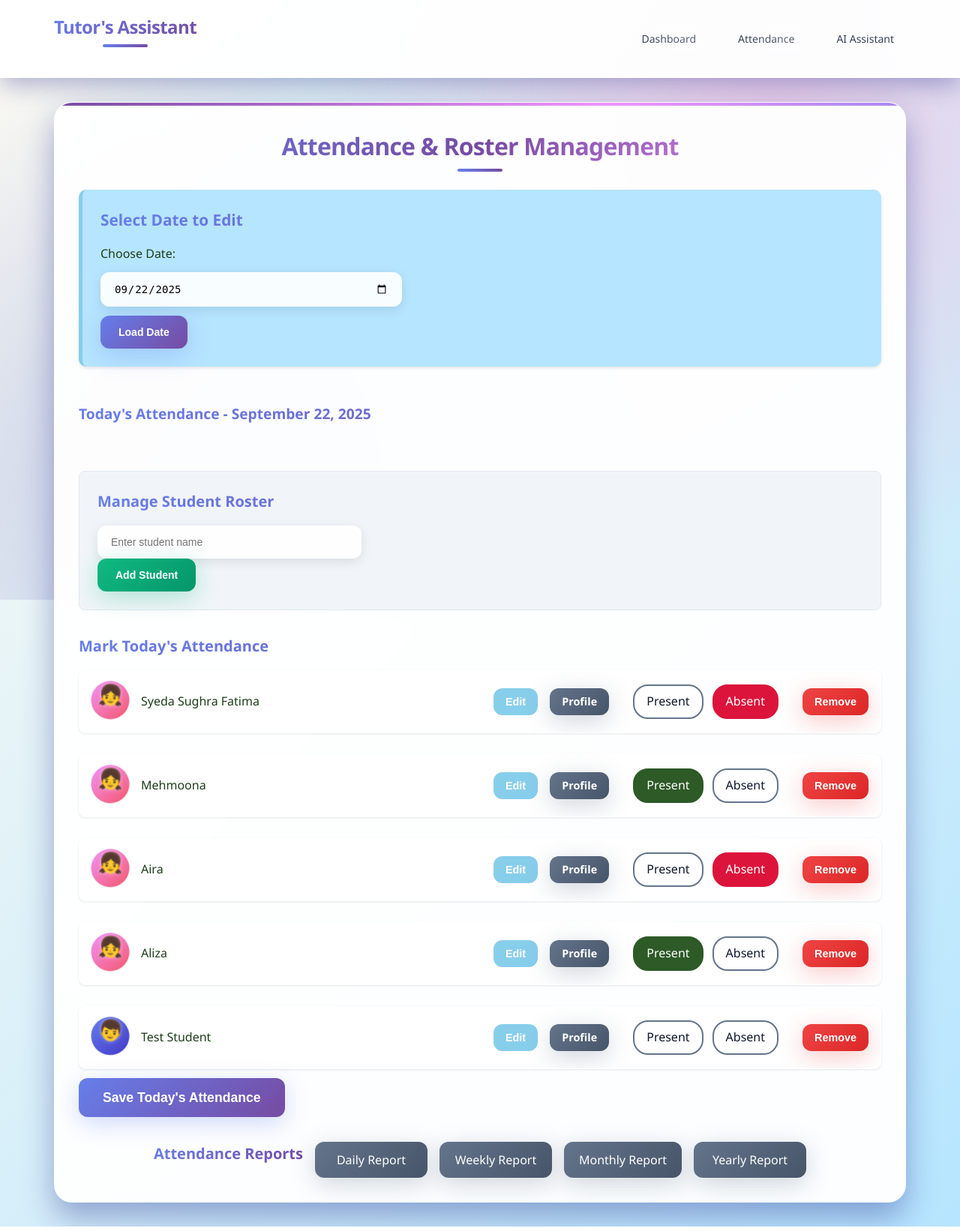
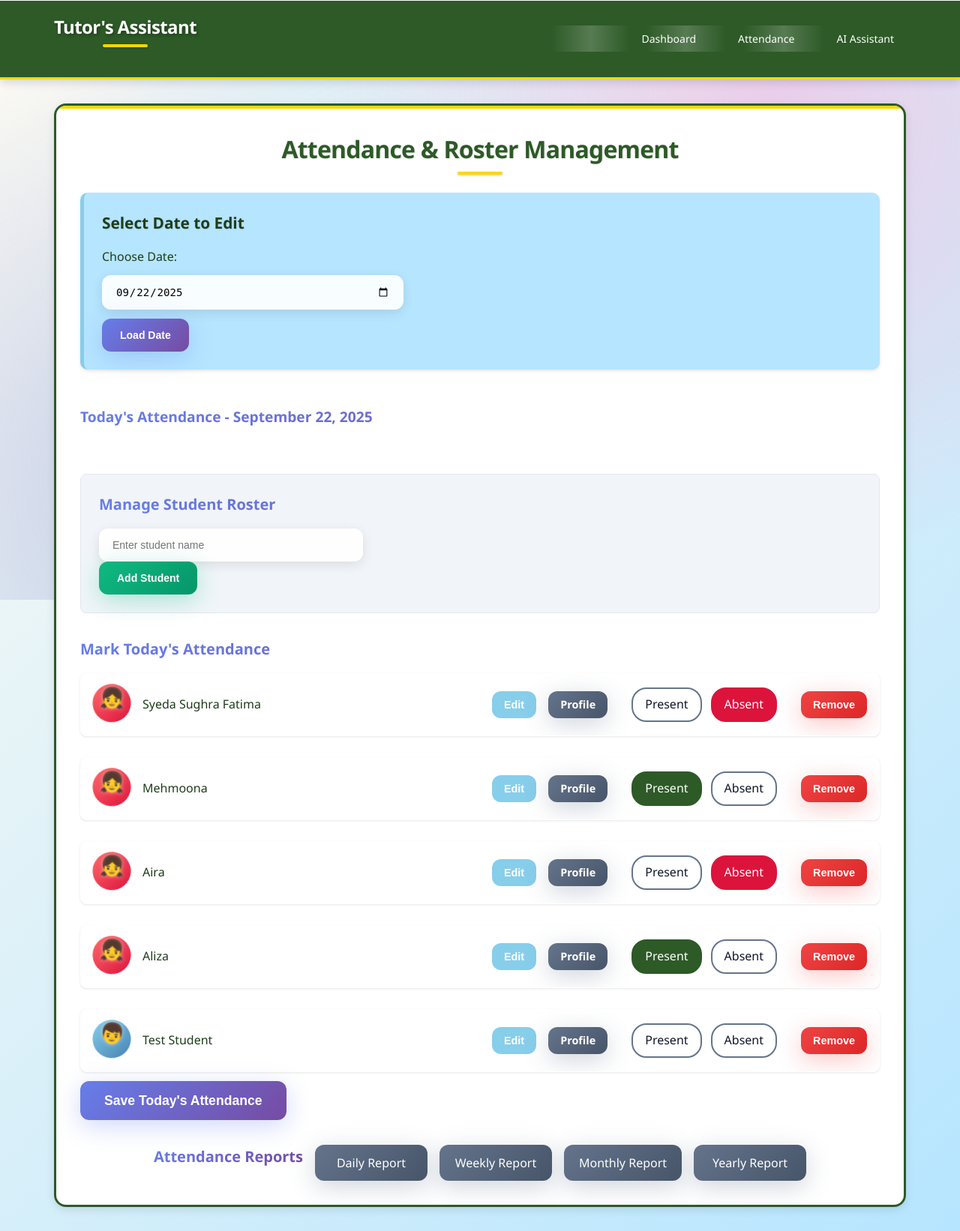
Before and after one commit to tayyabahamna-design/EDUSENSEI, a Flask app: page /attendance in a window 1280 px wide. Shown: the whole page at 75% size. Run offline with Flask 3, Linux system fonts and the light colour scheme.

Commit message:
Update application styles to give it a primary school theme
Refactor the site's CSS to adopt a primary school theme, changing colors, fonts, and element styling to match the user's request.

Replit-Commit-Author: Agent
Replit-Commit-Session-Id: e811a359-247c-491c-9f04-fa48b8e94298
Replit-Commit-Checkpoint-Type: intermediate_checkpoint
Replit-Commit-Screenshot-Url: https://storage.googleapis.com/screenshot-production-us-central1/aae0de03-32e8-4033-b269-ac9b096c8481/e811a359-247c-491c-9f04-fa48b8e94298/GCHSmwI

```diff
--- a/static/css/style.css
+++ b/static/css/style.css
@@ -95,12 +95,11 @@ body::before {
 
 /* Navigation */
 .navbar {
-    background: rgba(255, 255, 255, 0.95);
-    border-bottom: 1px solid rgba(255, 255, 255, 0.2);
+    background: var(--chalkboard-green);
+    border-bottom: 3px solid var(--pencil-yellow);
     padding: 1rem 0;
-    box-shadow: 0 8px 32px rgba(31, 38, 135, 0.37);
-    backdrop-filter: blur(20px);
-    border: 1px solid rgba(255, 255, 255, 0.18);
+    box-shadow: 0 4px 12px rgba(0, 0, 0, 0.15);
+    border-top: 1px solid var(--paper-light);
 }
 
 .nav-container {
@@ -113,13 +112,11 @@ body::before {
 }
 
 .nav-title {
-    background: linear-gradient(135deg, #667eea 0%, #764ba2 100%);
-    -webkit-background-clip: text;
-    -webkit-text-fill-color: transparent;
-    background-clip: text;
+    color: var(--paper-light);
     font-size: 1.5rem;
     font-weight: 700;
     letter-spacing: -0.025em;
+    text-shadow: 2px 2px 4px rgba(0, 0, 0, 0.3);
 }
 
 .nav-menu {
@@ -129,15 +126,14 @@ body::before {
 }
 
 .nav-link {
-    color: var(--gray-700);
+    color: var(--paper-light);
     text-decoration: none;
     padding: 0.5rem 1rem;
-    border-radius: 12px;
+    border-radius: 8px;
     transition: all 0.3s ease;
     font-weight: 500;
     font-size: 0.875rem;
     position: relative;
-    overflow: hidden;
 }
 
 .nav-link::before {
@@ -446,16 +441,14 @@ body::before {
 
 /* Page Headers */
 h1 {
-    background: linear-gradient(135deg, #667eea 0%, #764ba2 50%, #f093fb 100%);
-    -webkit-background-clip: text;
-    -webkit-text-fill-color: transparent;
-    background-clip: text;
+    color: var(--chalkboard-green);
     margin-bottom: 2rem;
     font-size: 2rem;
     text-align: center;
     font-weight: 700;
     letter-spacing: -0.025em;
     position: relative;
+    text-shadow: 1px 1px 2px rgba(0, 0, 0, 0.1);
 }
 
 h1::after {
@@ -466,18 +459,17 @@ h1::after {
     transform: translateX(-50%);
     width: 60px;
     height: 4px;
-    background: linear-gradient(90deg, #667eea, #764ba2);
+    background: var(--pencil-yellow);
     border-radius: 2px;
+    box-shadow: 0 1px 3px rgba(0, 0, 0, 0.2);
 }
 
 h2 {
-    background: linear-gradient(135deg, #667eea 0%, #764ba2 100%);
-    -webkit-background-clip: text;
-    -webkit-text-fill-color: transparent;
-    background-clip: text;
+    color: var(--chalkboard-green);
     margin-bottom: 1.5rem;
     font-weight: 600;
     font-size: 1.5rem;
+    text-shadow: 1px 1px 2px rgba(0, 0, 0, 0.1);
 }
 
 h3 {
@@ -572,7 +564,7 @@ input[type="text"], input[type="tel"], input[type="date"], select, textarea {
 }
 
 .boy-avatar-small {
-    background: linear-gradient(135deg, #667eea 0%, #4338ca 100%);
+    background: linear-gradient(135deg, var(--sky-blue) 0%, var(--sky-dark) 100%);
 }
 
 .boy-avatar-small::before {
@@ -595,7 +587,7 @@ input[type="text"], input[type="tel"], input[type="date"], select, textarea {
 }
 
 .girl-avatar-small {
-    background: linear-gradient(135deg, #f093fb 0%, #f5576c 100%);
+    background: linear-gradient(135deg, var(--apple-light) 0%, var(--apple-red) 100%);
 }
 
 .girl-avatar-small::before {
@@ -686,12 +678,11 @@ input[type="text"]:focus, input[type="tel"]:focus, input[type="date"]:focus, sel
 
 /* Attendance Page */
 .attendance-page {
-    background: rgba(255, 255, 255, 0.95);
+    background: var(--paper-light);
     padding: 2rem;
-    border-radius: 24px;
-    box-shadow: 0 20px 40px rgba(31, 38, 135, 0.37);
-    backdrop-filter: blur(20px);
-    border: 1px solid rgba(255, 255, 255, 0.18);
+    border-radius: 16px;
+    box-shadow: 0 4px 12px rgba(0, 0, 0, 0.1);
+    border: 3px solid var(--chalkboard-green);
     position: relative;
     overflow: hidden;
 }
@@ -703,9 +694,7 @@ input[type="text"]:focus, input[type="tel"]:focus, input[type="date"]:focus, sel
     left: 0;
     right: 0;
     height: 4px;
-    background: linear-gradient(90deg, #667eea, #764ba2, #f093fb, #667eea);
-    background-size: 200% 100%;
-    animation: gradient-slide 3s ease infinite;
+    background: var(--pencil-yellow);
 }
 
 @keyframes gradient-slide {
```
Also changed, not shown: other parts of static/css/style.css (+12 -13 lines).
